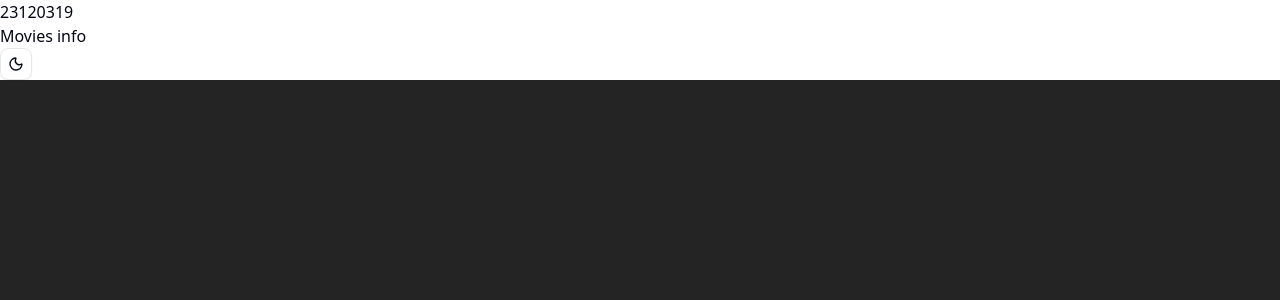
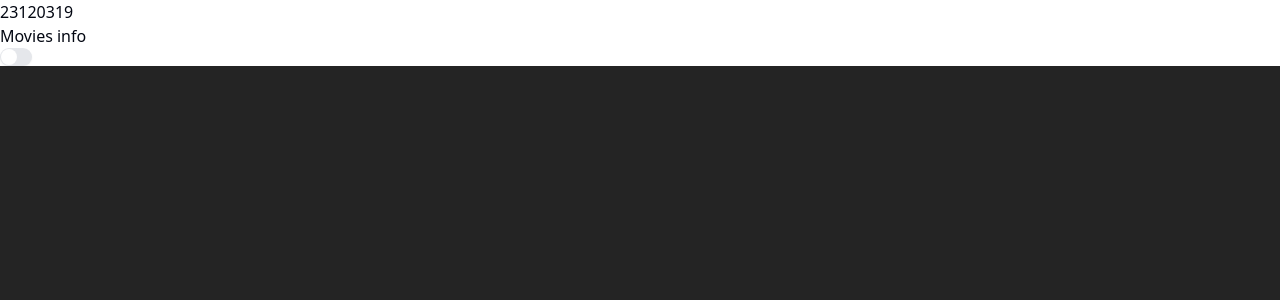
Before and after one commit to tthphat/BTCN02_23120319, a React (Vite) app in the folder btcn02_23120319/: page / in a window 1280 px wide. Shown: the top 300 px of the page. Built offline with nearby package versions, Linux system fonts and the light colour scheme.

Commit message:
thuc hien duoc che do Dark mode - Dùng switch component

```diff
--- a/btcn02_23120319/src/components/theme/ThemeToggle.jsx
+++ b/btcn02_23120319/src/components/theme/ThemeToggle.jsx
@@ -1,45 +1,31 @@
-"use client"
-
-import { useEffect, useState } from "react"
-import { Moon, Sun } from "lucide-react"
-import { Toggle } from "@/components/ui/toggle"
-
-const THEME_KEY = "theme" // 'dark' | 'light'
+import { useState, useEffect } from "react";
+import { Switch } from "@/components/ui/switch";
 
 export function DarkModeToggle() {
-    const [dark, setDark] = useState(false)
+    const [dark, setDark] = useState(false);
 
-    // Load theme từ localStorage
+    // load theme từ localStorage
     useEffect(() => {
-        const savedTheme = localStorage.getItem(THEME_KEY)
-        if (savedTheme === "dark") {
+        const saved = localStorage.getItem("theme")
+        if (saved === "dark") {
             setDark(true)
             document.documentElement.classList.add("dark")
         }
     }, [])
 
-    // Sync state → DOM + localStorage
-    useEffect(() => {
-        const html = document.documentElement
-
-        if (dark) {
-            html.classList.add("dark")
-            localStorage.setItem(THEME_KEY, "dark")
-        } else {
-            html.classList.remove("dark")
-            localStorage.setItem(THEME_KEY, "light")
-        }
-    }, [dark])
+    const toggleTheme = (checked) => {
+        setDark(checked)
+        document.documentElement.classList.toggle("dark", checked)
+        localStorage.setItem("theme", checked ? "dark" : "light")
+    }
 
     return (
-        <Toggle
-            pressed={dark}
-            onPressedChange={setDark}
-            aria-label="Toggle dark mode"
-            variant="outline"
-            size="sm"
-        >
-            {dark ? <Sun className="h-4 w-4" /> : <Moon className="h-4 w-4" />}
-        </Toggle>
+        <div className="flex items-center gap-3">
+            <Switch
+                checked={dark}
+                onCheckedChange={toggleTheme}
+            />
+
+        </div>
     )
 }
```
